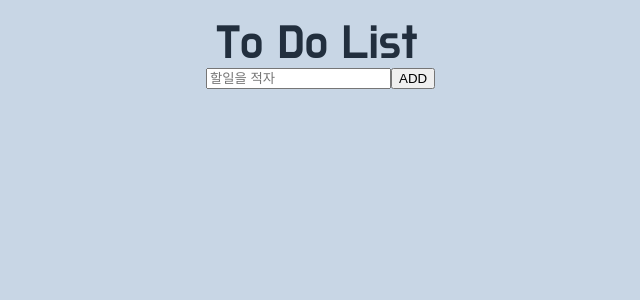
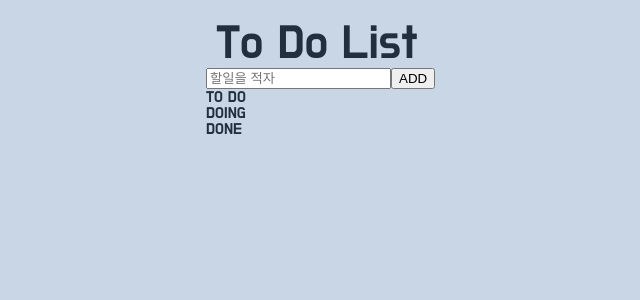
Before and after one commit to eunjeong-97/react-masterclass, a React (Create React App) app: page /todo in a window 1280 px wide. Shown: the top 300 px of the page, without its empty margins (214-854 px from the left). Built offline with nearby package versions, Linux system fonts and the light colour scheme.

Commit message:
5.16 selectors(1): atom을 가공해서 쓰고싶을때 사용

```diff
--- a/src/atom.ts
+++ b/src/atom.ts
@@ -1,4 +1,4 @@
-import { atom } from "recoil";
+import { atom, selector } from "recoil";
 export const isDarkAtom = atom({
   key: "isDark",
   default: false,
@@ -15,3 +15,25 @@ export const todoState = atom<ITodo[]>({
   key: "todos",
   default: [],
 });
+
+// recoil의 selectors: state를 입력바당서 그걸 변형해 반환하는 순수함수를 거쳐 반환된 값인 derived state
+// default value가 []인 todoState는 카테고리와 상관없이 모든 todo들을 담고 있다
+// 이렇게 여러 카테고리를 하나의 state에 저장된 todoState에서 selector를 이용해서 각각의 카테고리의 todos를 분류한다
+// 즉, selector를 활용해서 기존의 todoState를 내가 원하는대로 변형해서 다른 state를 만들 수 있다
+// 여러개의 atom()을 만들기는 싫고 카테고리에 따라 따로 관리하고 싶을때 selector를 활용하면 좋다
+
+// selector는 atom의 output을 변형시키는 도구이다
+// atom은 단순히 배열을 줄 뿐이고 이러한 atom의 return값을 변형시키는건 selector이다
+// selector는 state를 가져다가 뭔가를 return할 것이다
+
+export const todoSelector = selector({
+  key: "todoSelector",
+  // get function은 객체타입의 인자를 받는데 그 객체에는 get function이 있다
+  get: ({ get }) => {
+    // 여기서 return하는 값이 todoSelector의 value가 된다
+    // 인자로 get함수를 받아야 atom을 받을 수 있다
+    // 그래서 todoState atom이 변경되면 todos의 값도 변경된다
+    const todos = get(todoState);
+    return [todos.filter((todo) => todo.category === "TODO"), todos.filter((todo) => todo.category === "DOING"), todos.filter((todo) => todo.category === "DONE")];
+  },
+});
--- a/src/routes/Todos.tsx
+++ b/src/routes/Todos.tsx
@@ -4,16 +4,35 @@ import { Container, Title } from "../components/Common";
 import CreateTodo from "../components/CreateTodo";
 import Todo from "../components/Todo";
 
-import { todoState } from "../atom";
+import { todoSelector } from "../atom";
 
 function Todos() {
-  const todos = useRecoilValue(todoState);
+  //   const todos = useRecoilValue(todoState);
+  const [todos, doings, dones] = useRecoilValue(todoSelector);
+  //   const selectorOutput = useRecoilValue(todoSelector);
+  //   console.log(selectorOutput); // atom.ts에서 get함수에서 return된값을 확인할 수 잇다
+  // todo가 추가되거나 카테고리가 변경되었을때 selector가 작동함에 따라 실행된다
+  // 주의해야할 점은 state 자체가 바뀌는게 아니라 그 return값을 바뀌는 것이다
+  // todoState는 변경되지않는다
   return (
     <Container>
       <Title>To Do List</Title>
       <CreateTodo />
+      <h2>TO DO</h2>
       <ul>
         {todos.map((todo) => (
+          <Todo {...todo} key={todo.id} />
+        ))}
+      </ul>
+      <h2>DOING</h2>
+      <ul>
+        {doings.map((todo) => (
+          <Todo {...todo} key={todo.id} />
+        ))}
+      </ul>
+      <h2>DONE</h2>
+      <ul>
+        {dones.map((todo) => (
           <Todo {...todo} key={todo.id} />
         ))}
       </ul>
```
Also changed, not shown: src/components/Todo.tsx (+0 -11 lines).
